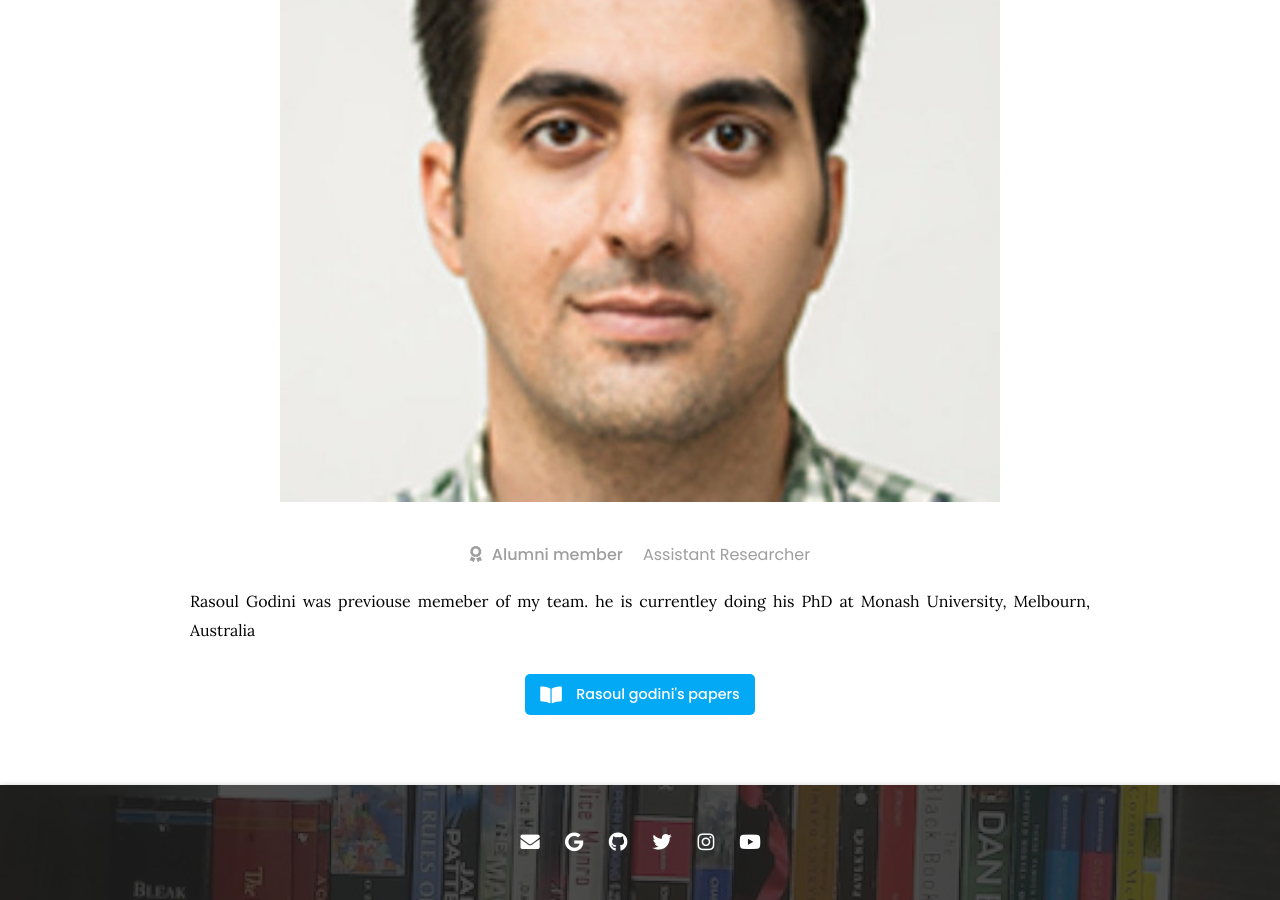
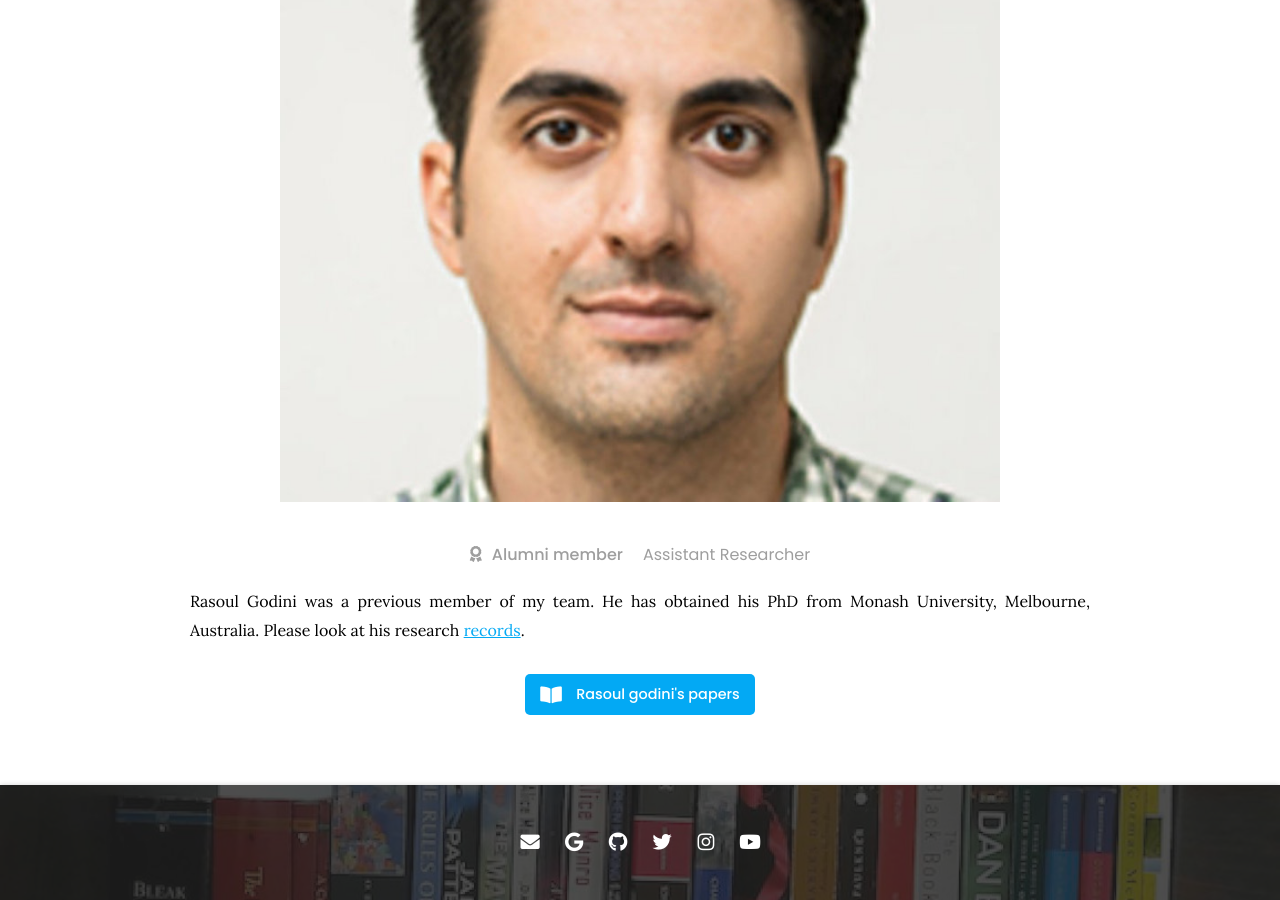
Before and after one commit to Hossein-Fallahi/Fallahi-Bioinformatics-Lab, a Jekyll site: the page built from _members/Rasoul Godini.md, in a window 1280 px wide and 900 px high, scrolled down 575 px. Built offline with Jekyll 4.4.1, drawn with Linux system fonts in a browser that asks for light colours; nearby versions of some CDN libraries.

Commit message:
Update Rasoul Godini.md

```diff
--- a/_members/Rasoul Godini.md
+++ b/_members/Rasoul Godini.md
@@ -13,4 +13,4 @@ links:
   github:
 ---
 
-Rasoul Godini was previouse memeber of my team. he is currentley doing his PhD at Monash University, Melbourn, Australia
+Rasoul Godini was a previous member of my team. He has obtained his PhD from Monash University, Melbourne, Australia. Please look at his research [records](https://scholar.google.com.au/citations?hl=en&user=DQZJHbgAAAAJ&view_op=list_works&sortby=pubdate).
```
